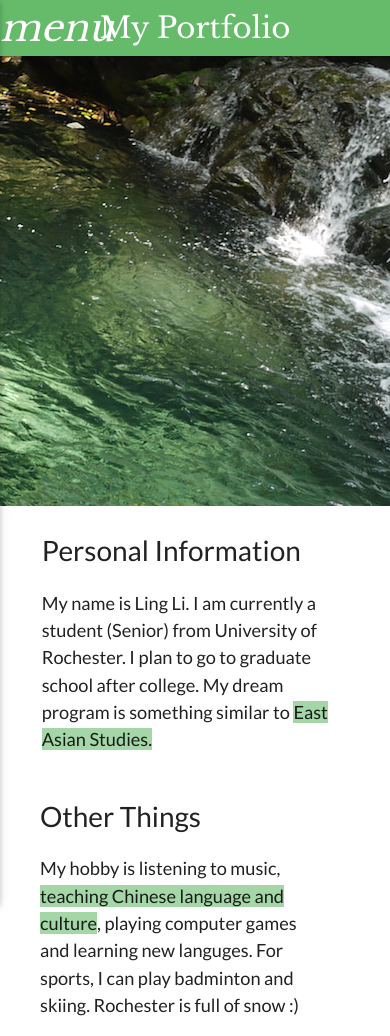
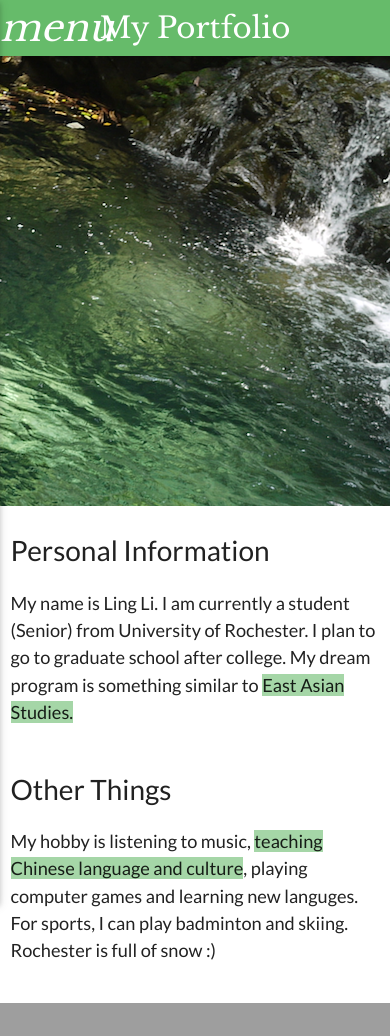
Before and after one commit to Chevalinger/174project3, a PHP site: page / in a window 390 px wide. Shown: the top 1036 px of the page. Run offline with PHP 8.4, Linux system fonts and the light colour scheme; some libraries are stand-ins or nearby versions; some web fonts are replaced; grey boxes are pictures that could not be loaded.

Commit message:
delete unnecessary margin
for better mobile design

```diff
--- a/css/styles.css
+++ b/css/styles.css
@@ -125,14 +125,6 @@ nav {
 	text-align: center;
 }
 
-#z1 {
-	margin-left: 8%;
-}
-
-#z2 {
-	margin-right: 8%;
-}
-
 #f1 ul {
     padding-left: 20px;
 }
@@ -164,22 +156,14 @@ nav {
 }
 
 @media (max-width: 390px) {
-#z1 {
-	margin-left: none;
-}
-
-#z2 {
-	margin-right: none;
-	padding-left: 40px;
-}
 
 .pattern p {
-	margin-left: none;
-	margin-right: none;
+	margin-left: 0px;
+	margin-right: 0px;
 }
 
 .pattern a {
-	margin-left: none;
+	margin-left: 0px;
 }
 
 }
--- a/index.php
+++ b/index.php
@@ -21,7 +21,7 @@
     </div>
 
 <div class="row">
-	<div class="col l5 s10" id="z1">
+	<div class="col l6 s12" id="z1">
 
 		<h1>Personal Information</h1>
 
@@ -29,7 +29,7 @@
 
 	</div>
 
-	<div class="col l5 s10" id="z2">
+	<div class="col l6 s12" id="z2">
 
 		<h1>Other Things</h1>
 
```
